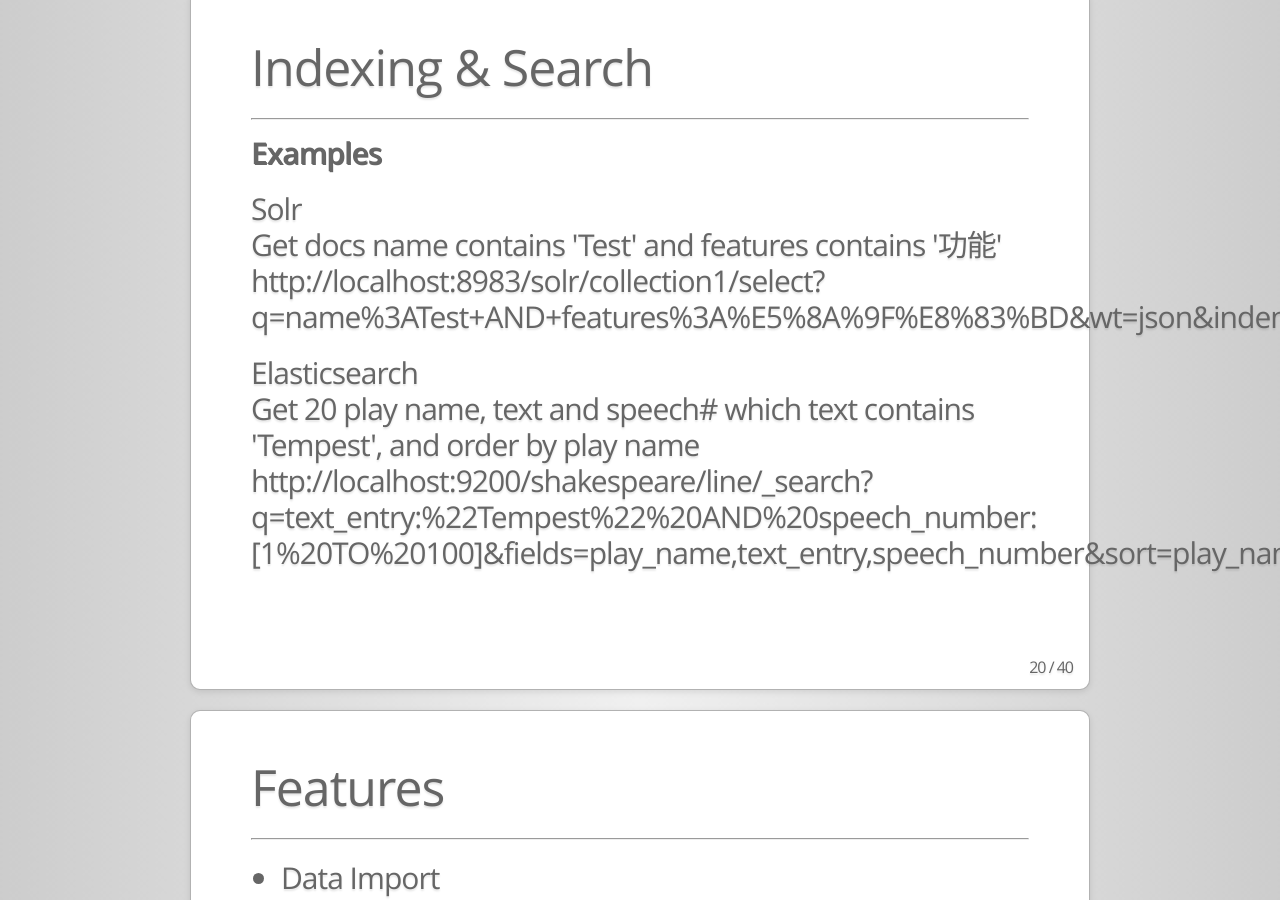
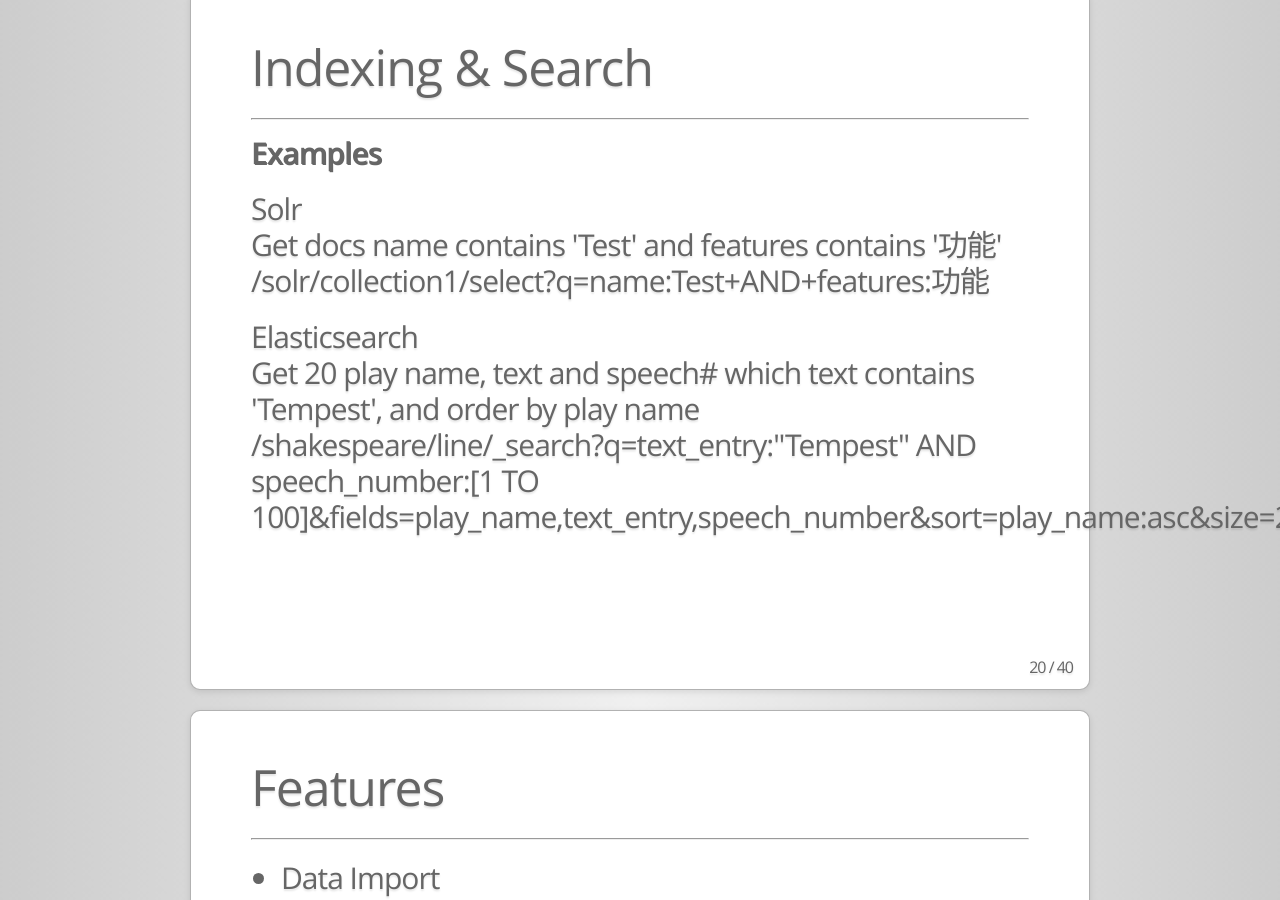
Before and after one commit to atealxt/atealxt.github.io, a Jekyll site: the page representations/introduction-to-full-text-search-and-frameworks.html, which Jekyll copies as it is, in a window 1280 px wide and 900 px high, scrolled down 14544 px. Built offline with Jekyll 4.4.1, drawn with Linux system fonts in a browser that asks for light colours.

Commit message:
Update introduction-to-full-text-search-and-frameworks.html

```diff
--- a/representations/introduction-to-full-text-search-and-frameworks.html
+++ b/representations/introduction-to-full-text-search-and-frameworks.html
@@ -324,12 +324,12 @@
         <p>
             Solr<br>
             Get docs name contains 'Test' and features contains '功能'<br>
-            http://localhost:8983/solr/collection1/select?q=name%3ATest+AND+features%3A%E5%8A%9F%E8%83%BD&wt=json&indent=true&_=1409554577241
+            /solr/collection1/select?q=name:Test+AND+features:功能
         </p>
         <p>
             Elasticsearch<br>
             Get 20 play name, text and speech# which text contains 'Tempest', and order by play name<br>
-            http://localhost:9200/shakespeare/line/_search?q=text_entry:%22Tempest%22%20AND%20speech_number:[1%20TO%20100]&fields=play_name,text_entry,speech_number&sort=play_name:asc&size=20
+            /shakespeare/line/_search?q=text_entry:"Tempest" AND speech_number:[1 TO 100]&fields=play_name,text_entry,speech_number&sort=play_name:asc&size=20
         </p>
     </div>
 
```
